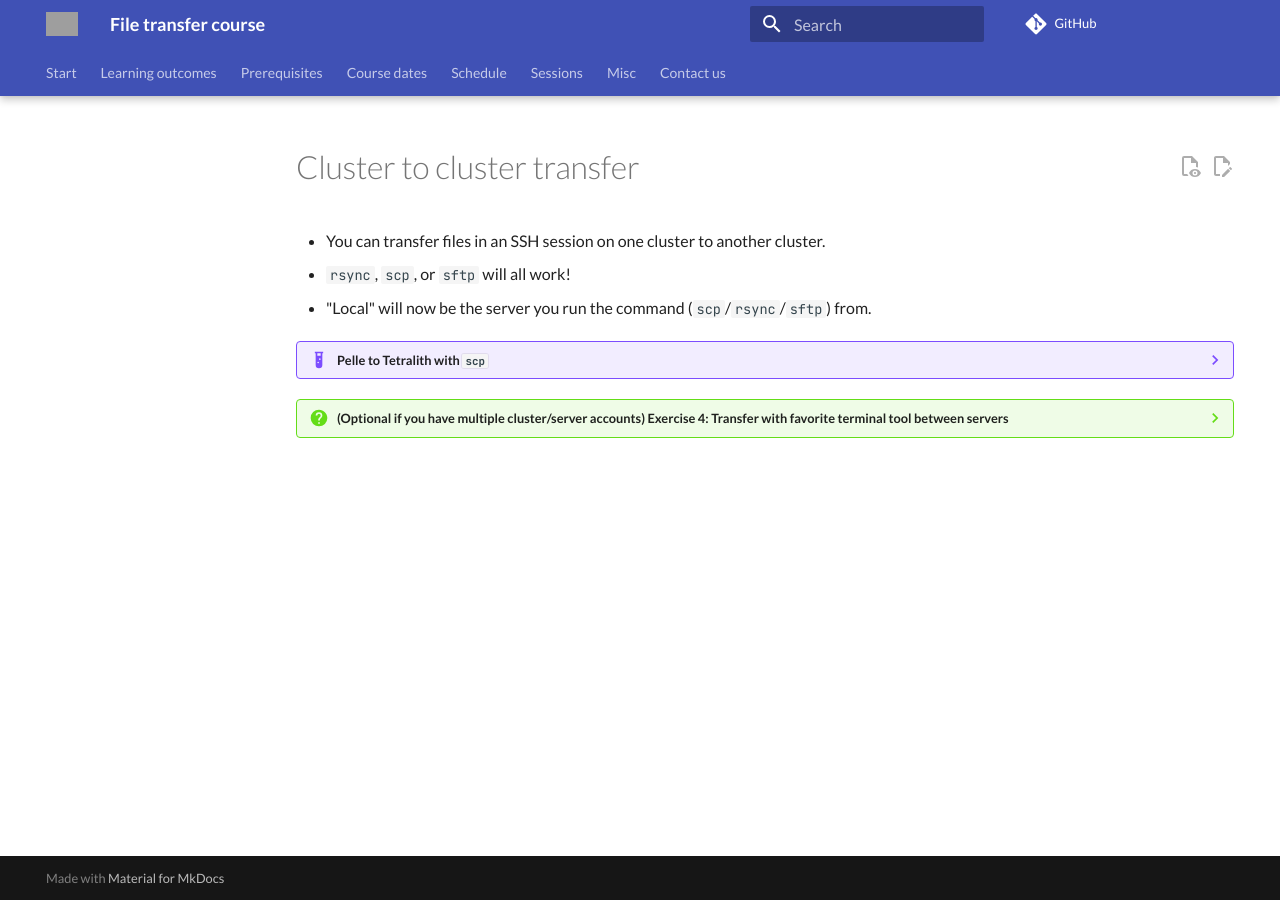
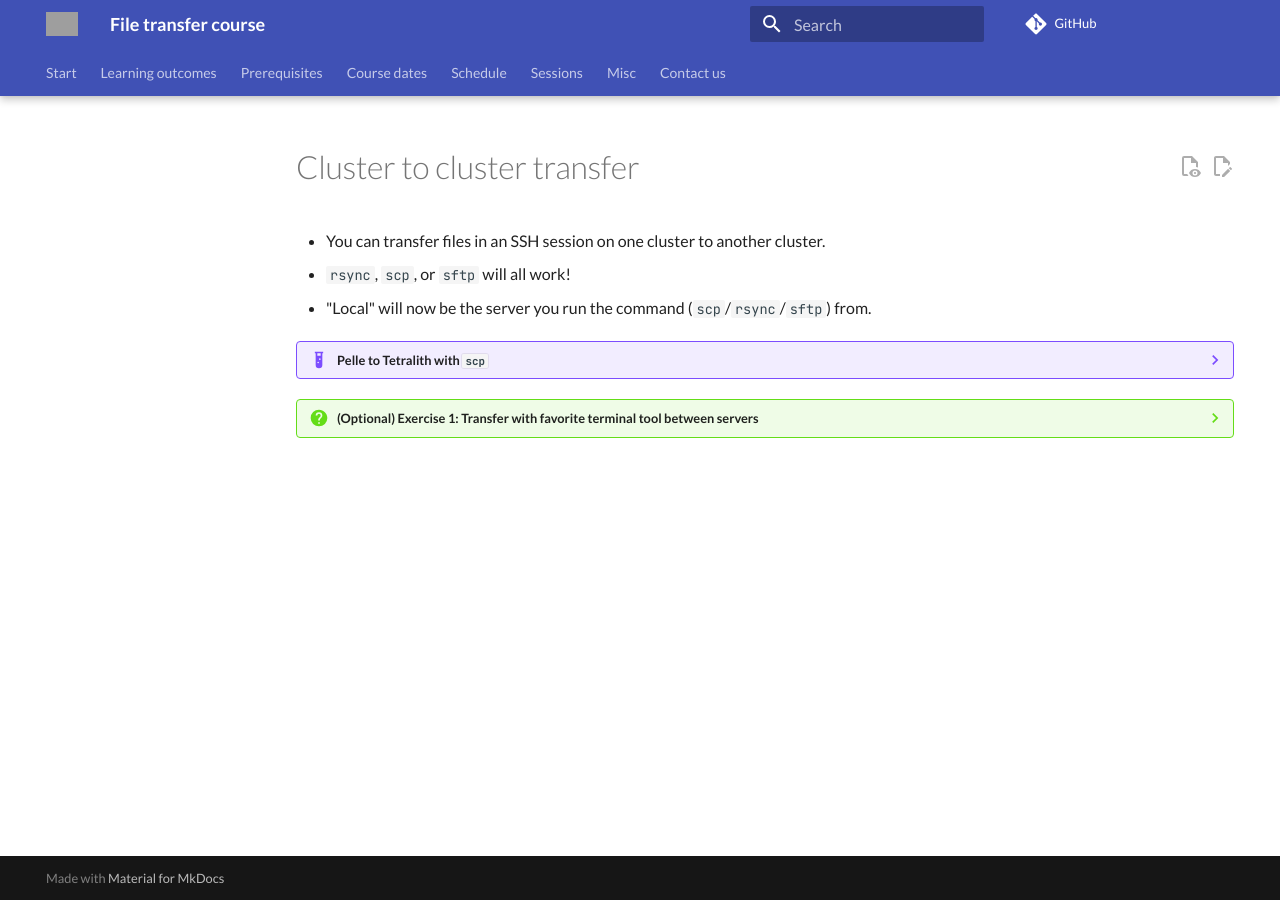
Before and after one commit to UPPMAX/naiss_file_transfer_course, an MkDocs documentation site: the page built from docs/sessions/cluster2cluster/README.md, in a window 1280 px wide. Built offline with MkDocs 1.6.1 and Material for MkDocs 9.7.7, drawn with Linux system fonts in a browser that asks for light colours; comment, search, counter and statistics services are not loaded; grey boxes are pictures that could not be loaded.

Commit message:
cl2cl md/minor fixes

```diff
--- a/docs/sessions/cluster2cluster/README.md
+++ b/docs/sessions/cluster2cluster/README.md
@@ -2,7 +2,8 @@
 
 - You can transfer files in an SSH session on one cluster to another cluster.
 - ``rsync``, ``scp``, or ``sftp`` will all work!
-- "Local" will now be the server you run the command (``scp``/``rsync``/``sftp``) from.
+- "Local" will now be the server you run the command
+  (``scp``/``rsync``/``sftp``) from.
 
 ??? example "Pelle to Tetralith with ``scp``"
 
@@ -12,7 +13,14 @@
     - ``scp localfile x_nisse@tetralith.nsc.liu.se:~/``
     - Check in another ssh session for Tetralith, it is there.
 
-???- question "(Optional if you have multiple cluster/server accounts) Exercise 4: Transfer with favorite terminal tool between servers"
+<!-- markdownlint-disable MD013 --><!-- Let's break the 80 characters per line -->
+
+
+???- question "(Optional) Exercise 1: Transfer with favorite terminal tool between servers"
+
+    !!! attention
+
+        You need accounts at two cluster
 
     Tips
 
```
